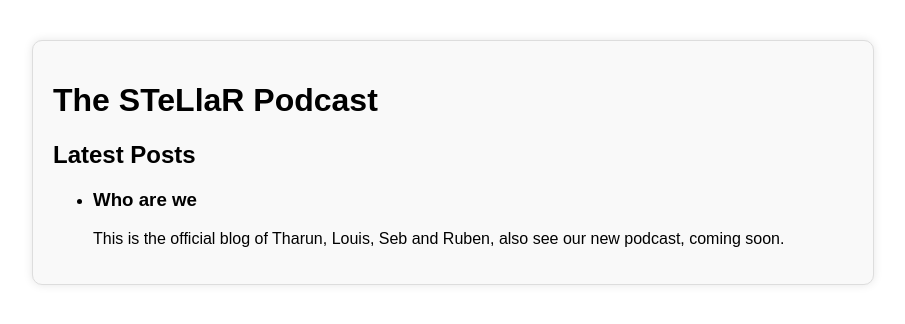
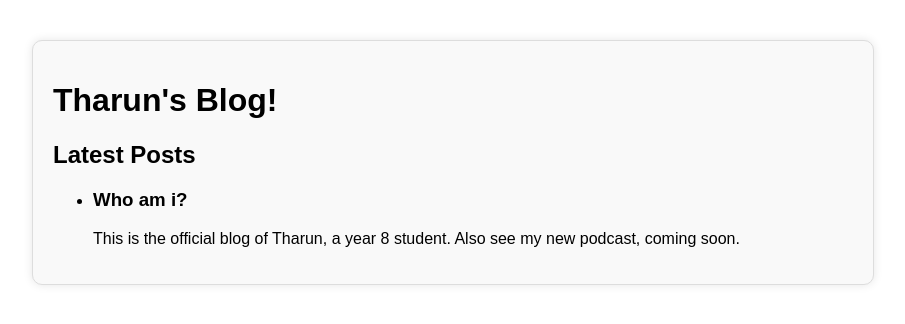
Before and after one commit to tharunchittal/tharunchittal.github.io, a plain HTML site: page index.html in a window 1280 px wide. Shown: the whole page, without its empty margins (187-1092 px from the left). Drawn offline with Linux system fonts and the light colour scheme.

Commit message:
Update index.html

```diff
--- a/index.html
+++ b/index.html
@@ -18,12 +18,12 @@
 </head>
 <body>
   <div class="container">
-    <h1>The STeLlaR Podcast</h1>
+    <h1>Tharun's Blog!</h1>
     <h2>Latest Posts</h2>
     <ul>
       <li>
-        <h3>Who are we</h3>
-        <p>This is the official blog of Tharun, Louis, Seb and Ruben, also see our new podcast, coming soon.</p>
+        <h3>Who am i?</h3>
+        <p>This is the official blog of Tharun, a year 8 student. Also see my new podcast, coming soon.</p>
       </li>
     </ul>
   </div>
```
